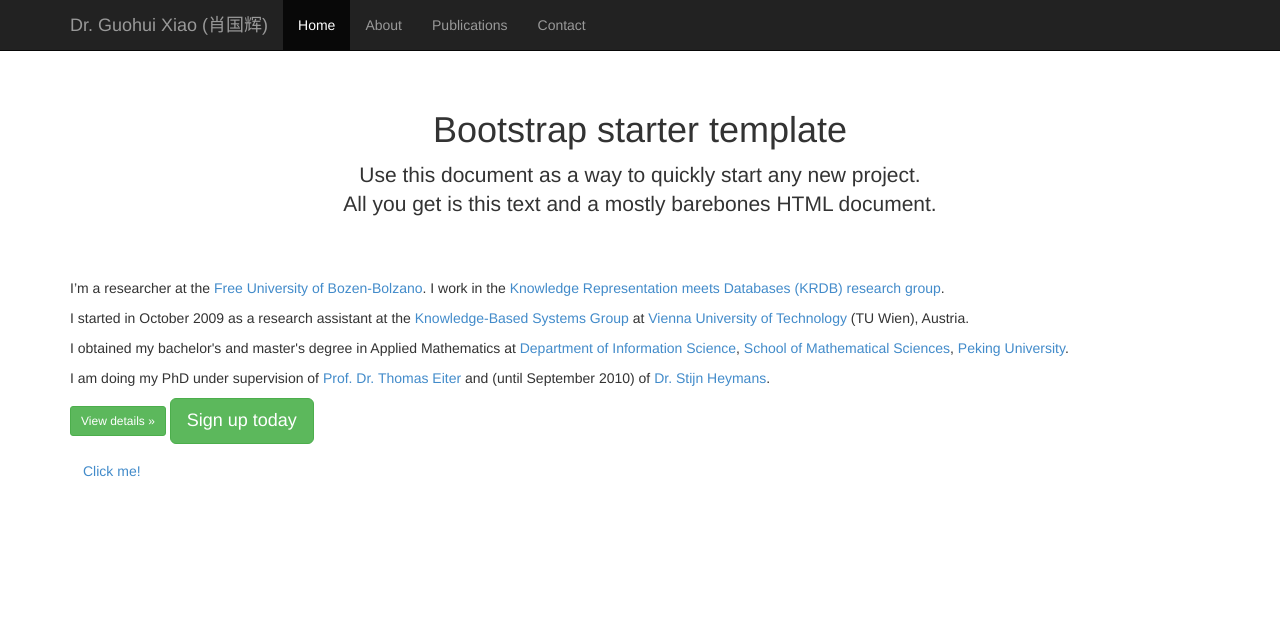
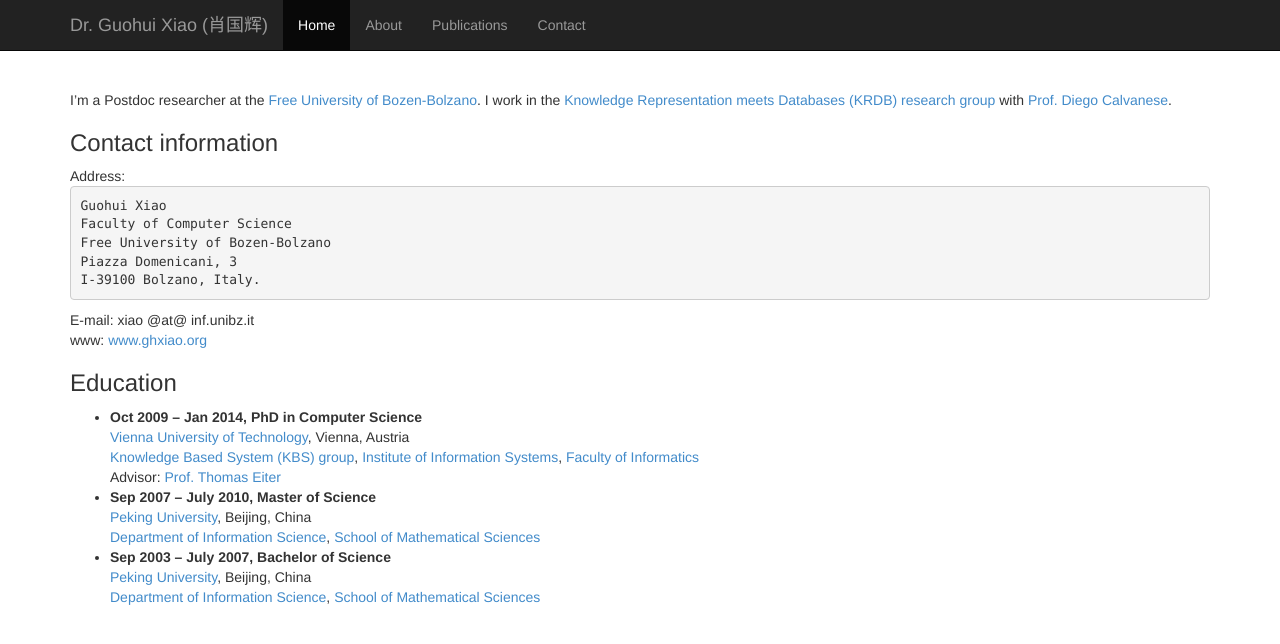
Before and after one commit to ghxiao/ghxiao.github.io, a Jekyll site: the page index.html, which Jekyll copies as it is, in a window 1280 px wide. Shown: the top 644 px of the page. Built offline with Jekyll 4.4.1, drawn with Linux system fonts in a browser that asks for light colours; nearby versions of some CDN libraries; Markdown is read by kramdown in place of the engine named in the settings.

Commit message:
Dr. Guohui Xiao

```diff
--- a/index.html
+++ b/index.html
@@ -52,38 +52,56 @@
 
     <div class="container">
 
-      <div class="starter-template">
-        <h1>Bootstrap starter template</h1>
-        <p class="lead">Use this document as a way to quickly start any new project.<br> All you get is this text and a mostly barebones HTML document.</p>
-      </div>
+      <br/>
+      <br/>
+
         <p>
-            I’m a researcher at the <a href="http://www.unibz.it/">Free University of  Bozen-Bolzano</a>.
-            I work in the <a href="http://www.inf.unibz.it/krdb/"> Knowledge Representation meets Databases (KRDB) research group</a>.
+            I’m a Postdoc researcher at the <a href="http://www.unibz.it/">Free University of  Bozen-Bolzano</a>.
+            I work in the <a href="http://www.inf.unibz.it/krdb/"> Knowledge Representation meets Databases (KRDB) research group</a> with <a href="http://www.inf.unibz.it/~calvanese/">Prof. Diego Calvanese</a>.
         </p>
-        <p>
-				I started in October 2009 as a research assistant at the <a href="/">Knowledge-Based
-					Systems Group</a> at <a href="http://www.tuwien.ac.at/">Vienna
-					University of Technology</a> (TU Wien), Austria.
-			</p>
-			<p>
-				I obtained my bachelor's and master's degree in Applied Mathematics
-				at <a href="http://www.is.pku.edu.cn"> Department of Information
-					Science</a>, <a href="http://www.math.pku.edu.cn">School of
-					Mathematical Sciences</a>, <a href="http://www.pku.edu.cn">Peking
-					University</a>.
-			</p>
-			<p>
-				I am doing my PhD under supervision of <a href="/staff/eiter/">Prof.
-					Dr. Thomas Eiter</a> and (until September 2010)
-					of <a href="http://stijnheymans.net/">Dr. Stijn
-					Heymans</a>.
-			</p>
+<div id="contact">
+       <h3> Contact information</h3>
 
-               <p><a class="btn btn-sm btn-success" href="#">View details &raquo;</a>
-                   <a class="btn btn-lg btn-success" href="#" role="button">Sign up today</a>
-               </p>
+Address:
+    <pre>
+Guohui Xiao
+Faculty of Computer Science
+Free University of Bozen-Bolzano
+Piazza Domenicani, 3
+I-39100 Bolzano, Italy.
+</pre>
+E-mail: xiao @at@ inf.unibz.it<br/>
+www: <a href="http://www.ghxiao.org"> www.ghxiao.org</a>
+</div>
 
-        <a class="btn" href="#">Click me!</a>
+        <div>
+            <h3>Education</h3>
+            <ul>
+                <li>
+                <b>Oct 2009 – Jan 2014, PhD in Computer Science </b> <br/>
+<a href="http://www.tuwien.ac.at"> Vienna University of Technology</a>, Vienna, Austria<br/>
+<a href="http://www.kr.tuwien.ac.at"> Knowledge Based System (KBS) group</a>,
+                    <a href="http://www.infosys.tuwien.ac.at/184/"> Institute of Information Systems</a>, <a href="http://www.informatik.tuwien.ac.at/">Faculty of Informatics</a>
+                    <br/>
+Advisor: <a href="http://www.kr.tuwien.ac.at/staff/eiter/"> Prof. Thomas Eiter </a> <br/>
+
+                    </li>
+                <li>
+<b>Sep 2007 – July 2010, Master of Science </b> <br/>
+<a href="http://www.pku.edu.cn"> Peking University</a>, Beijing, China <br/>
+<a href="http://www.is.pku.edu.cn"> Department of Information Science</a>, <a href="http://www.math.pku.edu.cn/"> School of Mathematical Sciences</a> <br/>
+                    </li>
+                <li>
+<b>Sep 2003 – July 2007, Bachelor of Science  </b><br/>
+<a href="http://www.pku.edu.cn">Peking University</a>, Beijing, China <br/>
+<a href="http://www.is.pku.edu.cn">Department of Information Science</a>, <a href="http://www.math.pku.edu.cn/">School of Mathematical Sciences</a> <br/>
+
+</li>
+
+            </ul>
+
+        </div>
+
 
     </div><!-- /.container -->
 
```
